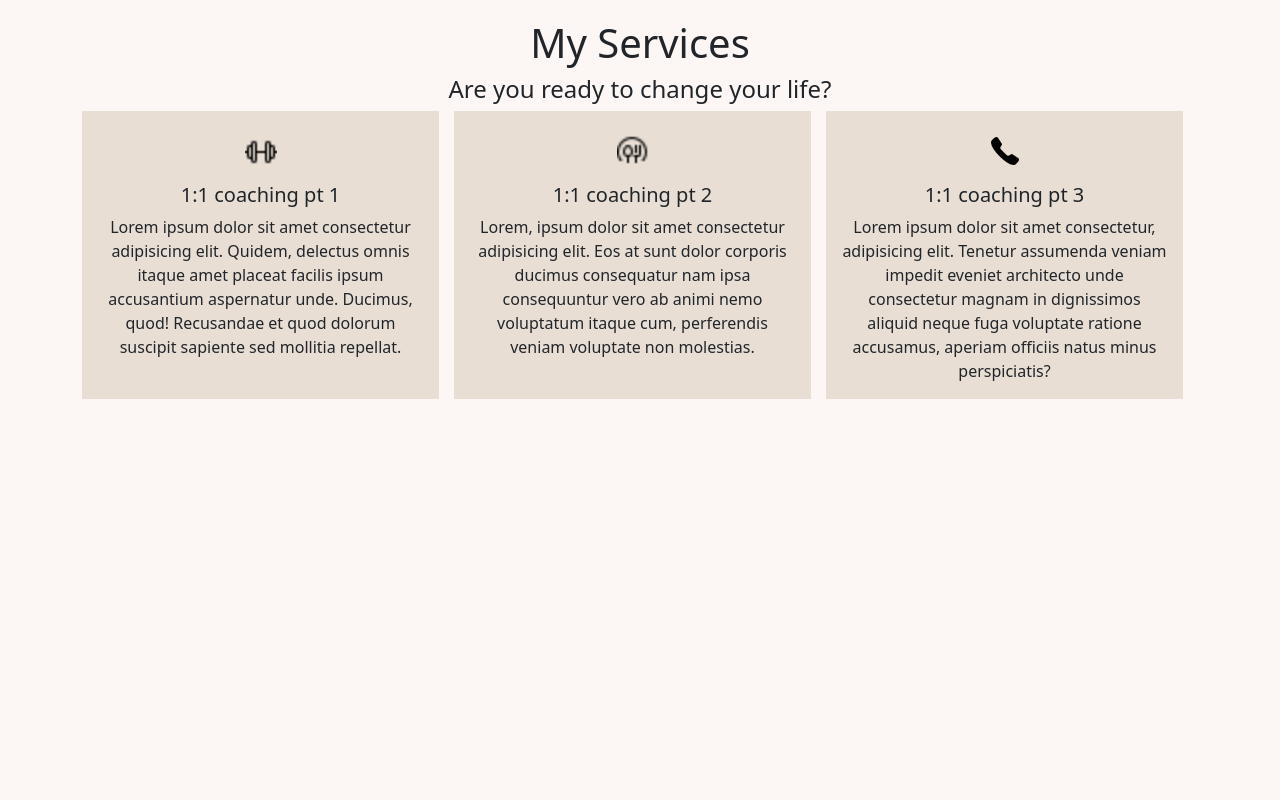
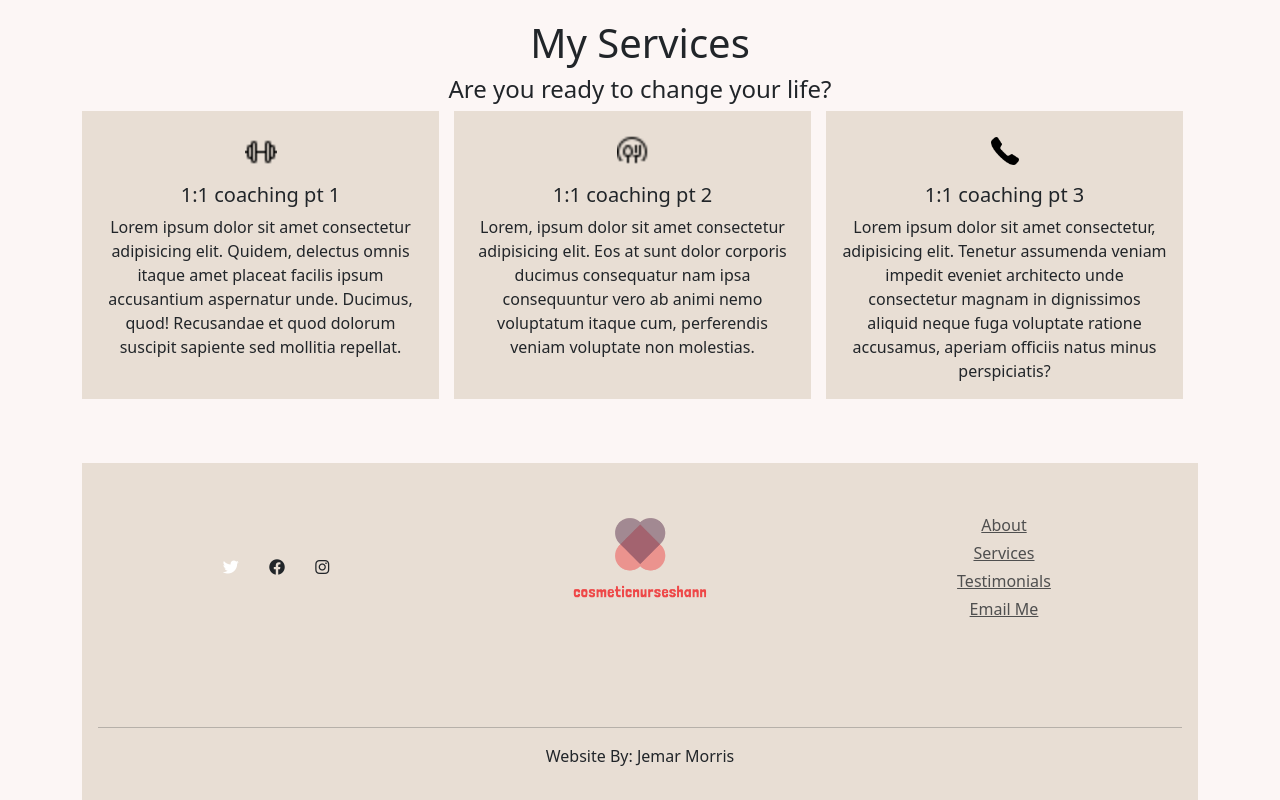
Before and after one commit to jemarm/cosmeticnurseshann, a website: page index.html in a window 1280 px wide. Shown: the part 1690-2490 px from the top of the page. Before the commit the page ends 2105 px from the top, so only its background shows below. Drawn offline with nearby package versions, Linux system fonts and the light colour scheme.

```diff
--- a/index.html
+++ b/index.html
@@ -136,6 +136,58 @@
   </div>
 </div>
 
+<!-- Testimonials -->
+
+
+<!-- footer -->
+<div class="container h-70 pt-5">
+  <footer>
+    <div class="container p-4">
+      <div class="row justify-content-between align-items-center">
+        <div class="col-lg-4 col-md-12 mb-4 d-flex justify-content-center">
+          <div class="socials">
+            <button class="btn socialbtn" type="button">
+              <i class="fa-brands fa-twitter text-white"></i>
+            </button>
+            <button class="btn socialbtn " type="button">
+              <i class="fa-brands fa-facebook"></i>
+            </button>
+            <button class="btn socialbtn" type="button">
+              <i class="fa-brands fa-instagram"></i>
+            </button>
+          </div>
+        </div>
+        <div class="col-lg-4 col-md-6 mb-4 d-flex justify-content-center">
+          <div class="col-sm-4 d-flex justify-content-center ">
+            <a class="navbar-brand" href="#">
+              <img src="imgs/temp_logo_transparent.png" class="img-fluid" style="max-width:10rem" alt="...">
+            </a>
+          </div>
+        </div>
+        <div class="col-lg-4 col-md-6 mb-4 d-flex justify-content-center">
+          <ul class="list-unstyled mb-0 text-center">
+            <li class="mb-1">
+              <a href="#!" style="color: #4f4f4f;">About</a>
+            </li>
+            <li class="mb-1">
+              <a href="#!" style="color: #4f4f4f;">Services</a>
+            </li>
+            <li class="mb-1">
+              <a href="#!" style="color: #4f4f4f;">Testimonials</a>
+            </li>
+            <li>
+              <a href="#!" style="color: #4f4f4f;">Email Me</a>
+            </li>
+          </ul>
+        </div>
+      </div>
+    </div>
+    <div class="text-center p-3">
+      <hr>
+      <p>Website By: Jemar Morris</p>
+    </div>
+  </footer>
+</div>
 
 
 
--- a/styles.css
+++ b/styles.css
@@ -59,3 +59,8 @@
   background-color: #e8ded4;
   margin-right: 15px;
 }
+
+footer {
+  background-color: #e8ded4;
+
+}
```
